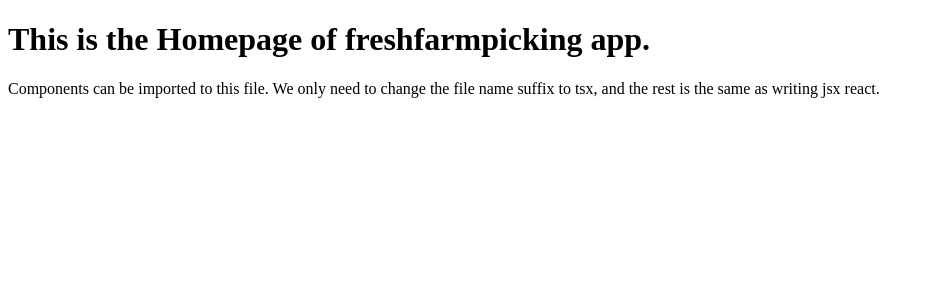
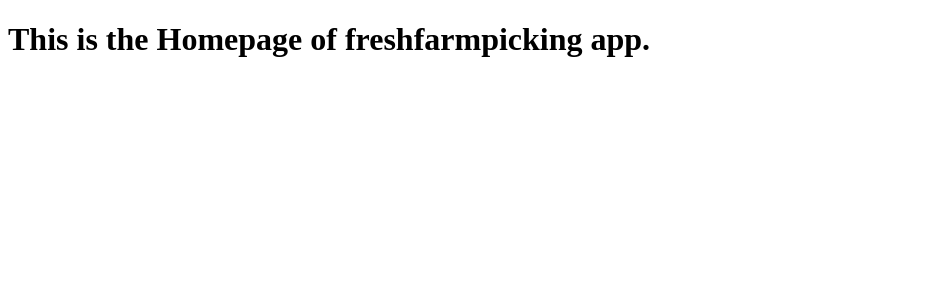
Before and after one commit to skye1349/AzureDevOps, a React (Create React App) app: page / in a window 1280 px wide. Shown: the top 300 px of the page, without its empty margins (0-934 px from the left). Built offline with nearby package versions, Linux system fonts and the light colour scheme.

Commit message:
update readme

```diff
--- a/src/pages/Home.tsx
+++ b/src/pages/Home.tsx
@@ -1,15 +1,7 @@
 import React from 'react';
 
 const Home = () => {
-  return (
-    <>
-      <h1>This is the Homepage of freshfarmpicking app.</h1>
-      <p>
-        Components can be imported to this file. We only need to change the file
-        name suffix to tsx, and the rest is the same as writing jsx react.
-      </p>
-    </>
-  );
+  return <h1>This is the Homepage of freshfarmpicking app.</h1>;
 };
 
 export default Home;
```
Also changed, not shown: 1 other file (tests, documents, lock files or other folders).
